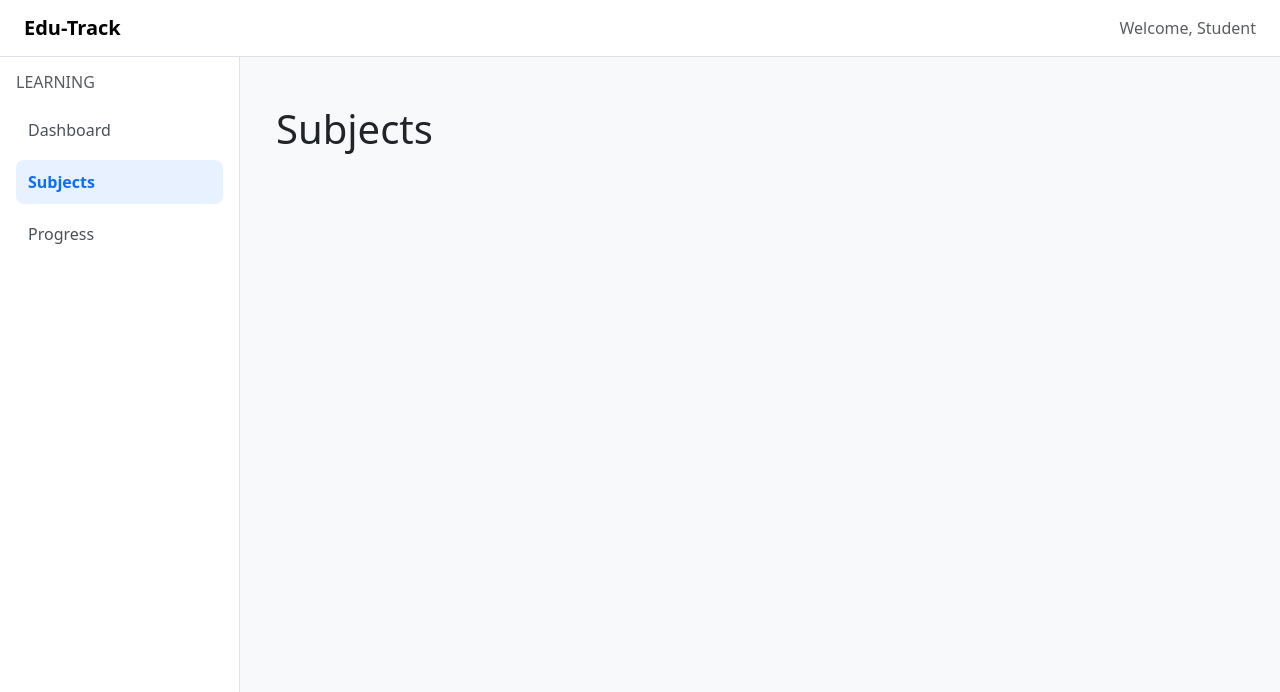
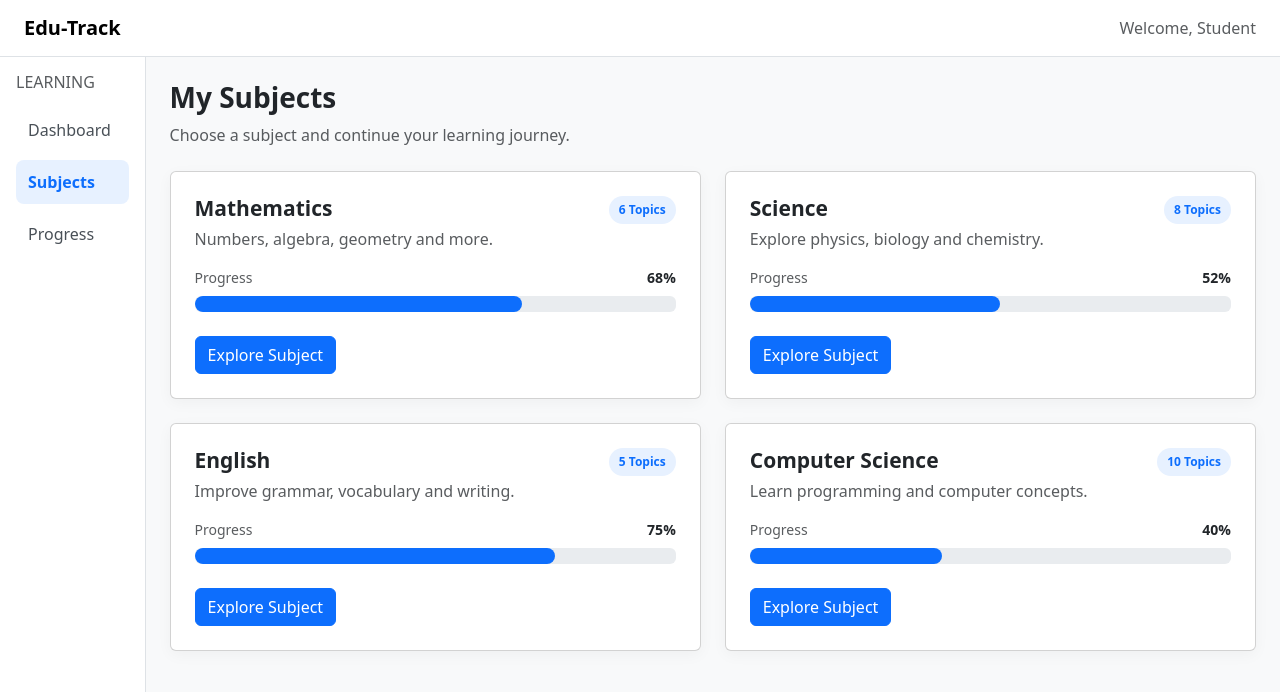
Before and after one commit to Shreeman-Gurram/Edu-Track, a React (Vite) app in the folder client/: page /subjects in a window 1280 px wide. Shown: the top 692 px of the page. Built offline with nearby package versions, Linux system fonts and the light colour scheme.

Commit message:
feat: build subjects and topics pages

```diff
--- a/client/src/index.css
+++ b/client/src/index.css
@@ -183,3 +183,83 @@ body {
   color: #198754;
   font-weight: 700;
 }
+
+/* =========================
+   SUBJECTS
+   ========================= */
+
+.page-title {
+  font-size: 28px;
+  font-weight: 700;
+  color: #212529;
+}
+
+.subject-card {
+  border: 1px solid #e9ecef;
+  border-radius: 14px;
+  box-shadow: 0 4px 15px rgba(0, 0, 0, 0.04);
+  transition: transform 0.2s ease, box-shadow 0.2s ease;
+}
+
+.subject-card:hover {
+  transform: translateY(-3px);
+  box-shadow: 0 8px 22px rgba(0, 0, 0, 0.07);
+}
+
+.subject-title {
+  font-size: 21px;
+  font-weight: 700;
+  margin-bottom: 6px;
+}
+
+.subject-topic-count {
+  background-color: #e7f1ff;
+  color: #0d6efd;
+  padding: 5px 10px;
+  border-radius: 20px;
+  font-size: 12px;
+  font-weight: 600;
+  white-space: nowrap;
+}
+
+.subject-progress {
+  height: 8px;
+  border-radius: 10px;
+  background-color: #e9ecef;
+}
+
+.subject-progress .progress-bar {
+  border-radius: 10px;
+}
+
+/* =========================
+   TOPICS
+   ========================= */
+
+.topic-card {
+  border: 1px solid #e9ecef;
+  border-radius: 14px;
+  box-shadow: 0 4px 15px rgba(0, 0, 0, 0.04);
+  transition: transform 0.2s ease, box-shadow 0.2s ease;
+}
+
+.topic-card:hover {
+  transform: translateY(-3px);
+  box-shadow: 0 8px 22px rgba(0, 0, 0, 0.07);
+}
+
+.topic-title {
+  font-size: 21px;
+  font-weight: 700;
+  margin-bottom: 8px;
+}
+
+.topic-progress {
+  height: 8px;
+  border-radius: 10px;
+  background-color: #e9ecef;
+}
+
+.topic-progress .progress-bar {
+  border-radius: 10px;
+}
--- a/client/src/pages/Subjects.jsx
+++ b/client/src/pages/Subjects.jsx
@@ -1,7 +1,139 @@
+import { useNavigate } from 'react-router-dom'
+
 function Subjects() {
+
+  const navigate = useNavigate()
+
+  const subjects = [
+    {
+      id: 1,
+      name: 'Mathematics',
+      description: 'Numbers, algebra, geometry and more.',
+      topics: 6,
+      progress: 68,
+    },
+    {
+      id: 2,
+      name: 'Science',
+      description: 'Explore physics, biology and chemistry.',
+      topics: 8,
+      progress: 52,
+    },
+    {
+      id: 3,
+      name: 'English',
+      description: 'Improve grammar, vocabulary and writing.',
+      topics: 5,
+      progress: 75,
+    },
+    {
+      id: 4,
+      name: 'Computer Science',
+      description: 'Learn programming and computer concepts.',
+      topics: 10,
+      progress: 40,
+    },
+  ]
+
+  const handleExplore = (subject) => {
+    navigate('/topics', {
+      state: {
+        subject: subject.name,
+      },
+    })
+  }
+
   return (
-    <div className="container mt-4">
-      <h1>Subjects</h1>
+    <div>
+
+      {/* Page Header */}
+      <div className="mb-4">
+
+        <h1 className="page-title">
+          My Subjects
+        </h1>
+
+        <p className="text-muted">
+          Choose a subject and continue your learning journey.
+        </p>
+
+      </div>
+
+      {/* Subject Cards */}
+      <div className="row g-4">
+
+        {subjects.map((subject) => (
+
+          <div
+            className="col-12 col-md-6"
+            key={subject.id}
+          >
+
+            <div className="card subject-card h-100">
+
+              <div className="card-body p-4">
+
+                <div className="d-flex justify-content-between align-items-start mb-3">
+
+                  <div>
+
+                    <h4 className="subject-title">
+                      {subject.name}
+                    </h4>
+
+                    <p className="text-muted mb-0">
+                      {subject.description}
+                    </p>
+
+                  </div>
+
+                  <span className="subject-topic-count">
+                    {subject.topics} Topics
+                  </span>
+
+                </div>
+
+                {/* Progress */}
+                <div className="d-flex justify-content-between mb-2">
+
+                  <span className="small text-muted">
+                    Progress
+                  </span>
+
+                  <span className="small fw-semibold">
+                    {subject.progress}%
+                  </span>
+
+                </div>
+
+                <div className="progress subject-progress mb-4">
+
+                  <div
+                    className="progress-bar"
+                    style={{
+                      width: `${subject.progress}%`,
+                    }}
+                  />
+
+                </div>
+
+                <button
+                  className="btn btn-primary"
+                  onClick={() => handleExplore(subject)}
+                >
+                  Explore Subject
+                </button>
+
+              </div>
+
+            </div>
+
+          </div>
+
+        ))}
+
+      </div>
+
     </div>
   )
 }
--- a/client/src/pages/Topics.jsx
+++ b/client/src/pages/Topics.jsx
@@ -1,7 +1,135 @@
+import { useLocation, useNavigate } from 'react-router-dom'
+
 function Topics() {
+
+  const location = useLocation()
+  const navigate = useNavigate()
+
+  const subject = location.state?.subject || 'Mathematics'
+
+  const topics = [
+    {
+      id: 1,
+      name: 'Algebra',
+      description: 'Learn equations, expressions and variables.',
+      progress: 70,
+    },
+    {
+      id: 2,
+      name: 'Fractions',
+      description: 'Understand and solve fraction problems.',
+      progress: 45,
+    },
+    {
+      id: 3,
+      name: 'Geometry',
+      description: 'Learn shapes, angles and measurements.',
+      progress: 52,
+    },
+    {
+      id: 4,
+      name: 'Numbers',
+      description: 'Explore number systems and operations.',
+      progress: 80,
+    },
+  ]
+
+  const handleStartLearning = (topic) => {
+    navigate('/learning-path', {
+      state: {
+        subject,
+        topic: topic.name,
+      },
+    })
+  }
+
   return (
-    <div className="container mt-4">
-      <h1>Topics</h1>
+    <div>
+
+      {/* Header */}
+      <div className="mb-4">
+
+        <button
+          className="btn btn-link p-0 mb-3"
+          onClick={() => navigate('/subjects')}
+        >
+          ← Back to Subjects
+        </button>
+
+        <h1 className="page-title">
+          {subject}
+        </h1>
+
+        <p className="text-muted">
+          Choose a topic and continue learning.
+        </p>
+
+      </div>
+
+      {/* Topics */}
+      <div className="row g-4">
+
+        {topics.map((topic) => (
+
+          <div
+            className="col-12 col-md-6"
+            key={topic.id}
+          >
+
+            <div className="card topic-card h-100">
+
+              <div className="card-body p-4">
+
+                <h4 className="topic-title">
+                  {topic.name}
+                </h4>
+
+                <p className="text-muted">
+                  {topic.description}
+                </p>
+
+                <div className="d-flex justify-content-between mb-2">
+
+                  <span className="small text-muted">
+                    Progress
+                  </span>
+
+                  <span className="small fw-semibold">
+                    {topic.progress}%
+                  </span>
+
+                </div>
+
+                <div className="progress topic-progress mb-4">
+
+                  <div
+                    className="progress-bar"
+                    style={{
+                      width: `${topic.progress}%`,
+                    }}
+                  />
+
+                </div>
+
+                <button
+                  className="btn btn-primary"
+                  onClick={() => handleStartLearning(topic)}
+                >
+                  {topic.progress > 0
+                    ? 'Continue Learning'
+                    : 'Start Learning'}
+                </button>
+
+              </div>
+
+            </div>
+
+          </div>
+
+        ))}
+
+      </div>
+
     </div>
   )
 }
```
